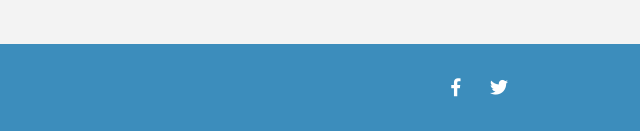
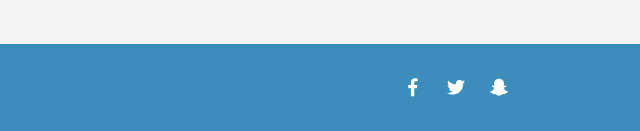
Before and after one commit to munto49/ourclubstemplanding, a plain HTML site: page Index.html in a window 1280 px wide. Shown: the part 2188-2319 px from the top of the page, 640-1280 px from the left. Drawn offline with nearby package versions, Linux system fonts and the light colour scheme.

Commit message:
Snapchat Ghost
Add a Snapchat icon link to the page.

```diff
--- a/Index.html
+++ b/Index.html
@@ -233,6 +233,7 @@
                 <ul class="list-inline social float-right">
                     <li class="list-inline-item"><a href="#"><i class="fab fa-facebook-f"></i></a></li> <!-- Change # With your FB Link -->
                     <li class="list-inline-item"><a href="#"><i class="fab fa-twitter"></i></a></li> <!-- Change # With your Twitter Link -->
+                    <li class="list-inline-item"><a href="#"><i class="fab fa-snapchat-ghost"></i></a></li> <!-- Change # With your Snapchat Link -->
                 </ul>
             </div><!-- end container -->
     </div>
```
